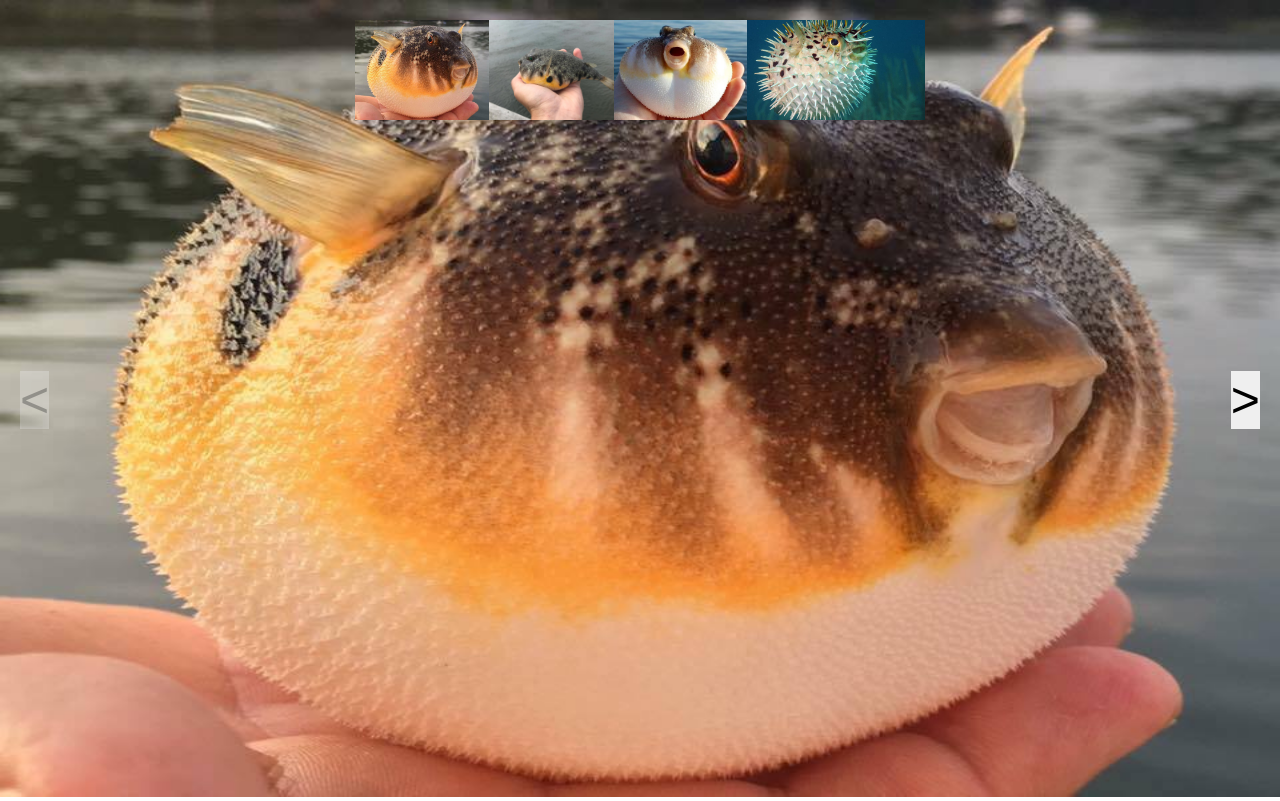
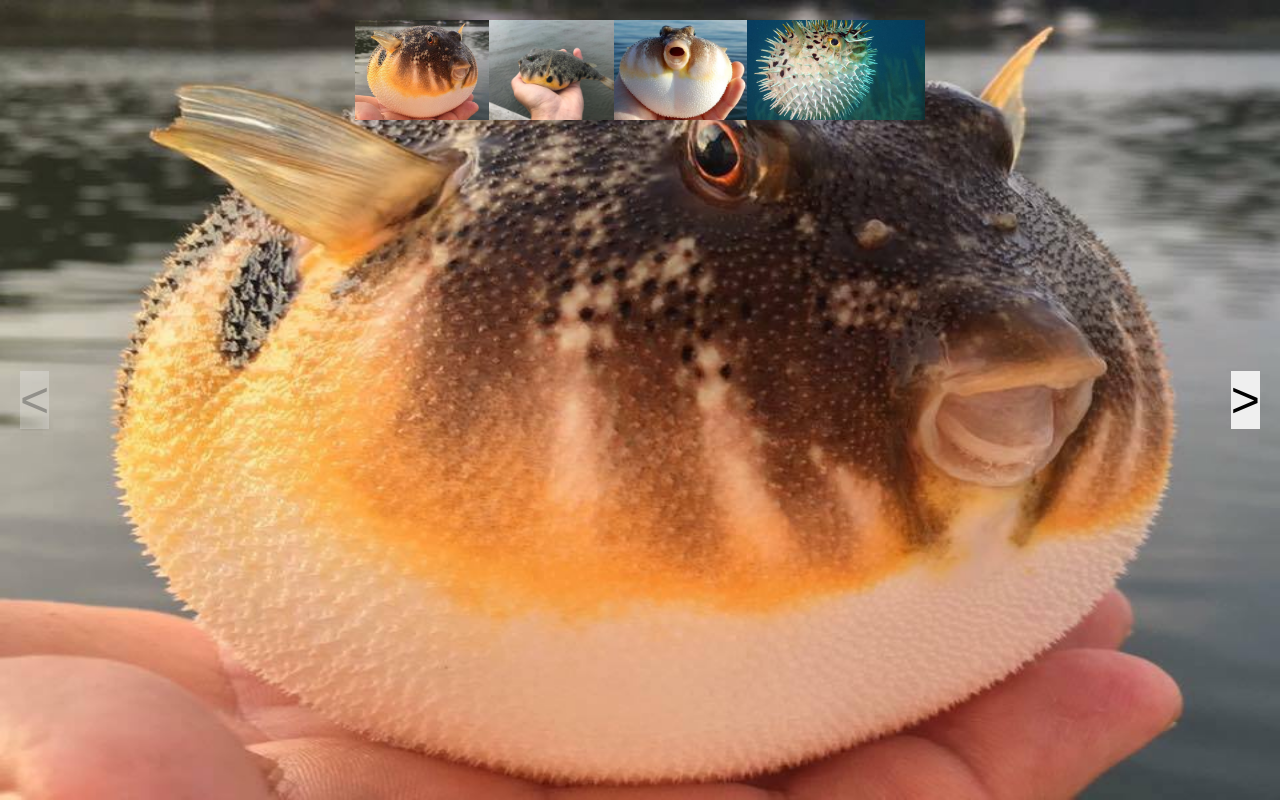
Before and after one commit to isaacgomu/gallery, a plain HTML site: page index.html in a window 1280 px wide. Drawn offline with Linux system fonts and the light colour scheme.

Commit message:
managed to fix the issue of the white bar at the bottom

```diff
--- a/style.css
+++ b/style.css
@@ -1,8 +1,21 @@
+* {
+  margin: 0px;
+  padding: 0px;
+  border: 0px;
+}
+body {
+  margin: 0px;
+  width: 100vw;
+  height: 100vh;
+  overflow: hidden;
+}
 .aaah img {
   max-width: 100vw;
   max-height: 100vh;
   width: 100vw;
-  height: 99.6vh;
+  height: 100vh;
+  display: block;
+  position: relative;
 }
 
 .aaah {
@@ -42,12 +55,9 @@
   cursor: pointer;
 }
 
-body {
-  margin: 0;
-}
-
-* {
+html {
   margin: 0px;
   border: 0px;
   padding: 0px;
+  box-sizing: border-box;
 }
```
Also changed, not shown: 1 other file.
